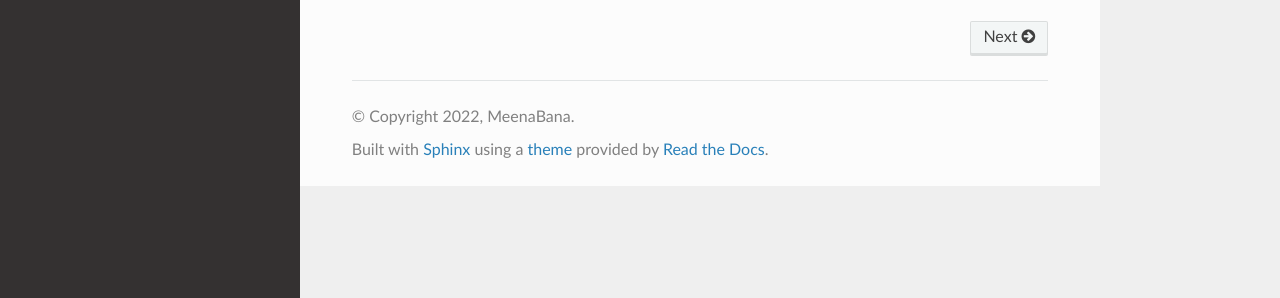
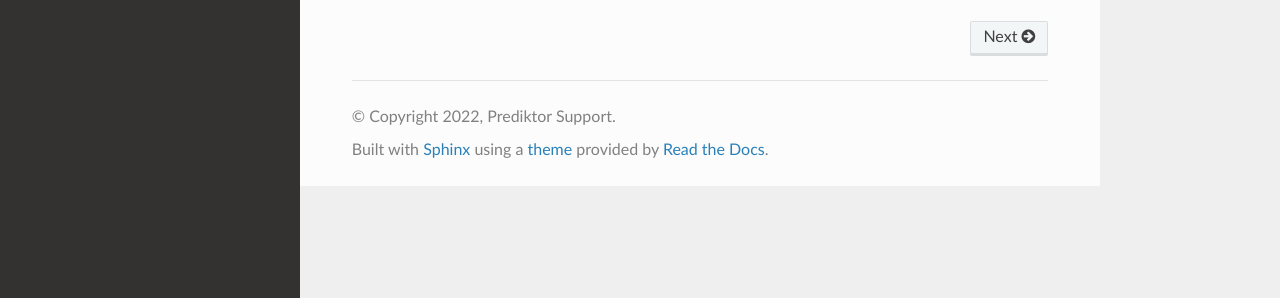
Before and after one commit to PrediktorAS/pyPrediktorMapClient, a Sphinx documentation site: the page built from docs/index.rst, in a window 1280 px wide. Shown: the part 599-897 px from the top of the page. Built offline with Sphinx 7.4.7 and the Read the Docs theme 2.0.0, drawn with Linux system fonts in a browser that asks for light colours.

Commit message:
Updating docs path

```diff
--- a/docs/conf.py
+++ b/docs/conf.py
@@ -90,7 +90,7 @@
 
 # General information about the project.
 project = "pyPrediktorMapClient"
-copyright = "2022, MeenaBana"
+copyright = "2022, Prediktor Support"
 
 # The version info for the project you're documenting, acts as replacement for
 # |version| and |release|, also used in various other places throughout the
@@ -248,7 +248,7 @@
 # Grouping the document tree into LaTeX files. List of tuples
 # (source start file, target name, title, author, documentclass [howto/manual]).
 latex_documents = [
-    ("index", "user_guide.tex", "pyPrediktorMapClient Documentation", "MeenaBana", "manual")
+    ("index", "user_guide.tex", "pyPrediktorMapClient Documentation", "Prediktor Support", "manual")
 ]
 
 # The name of an image file (relative to this directory) to place at the top of
--- a/setup.cfg
+++ b/setup.cfg
@@ -15,7 +15,7 @@
 url = https://github.com/PrediktorAS/pyPrediktorMapClient
 # Add here related links, for example:
 project_urls =
-    Documentation = https://pyscaffold.org/
+    Documentation = https://prediktoras.github.io/pyPrediktorMapClient/
     Source = https://github.com/PrediktorAS/pyPrediktorMapClient
     Changelog = https://github.com/PrediktorAS/pyPrediktorMapClient/blob/main/CHANGELOG.rst
     Tracker = https://github.com/PrediktorAS/pyPrediktorMapClient/issues
```
